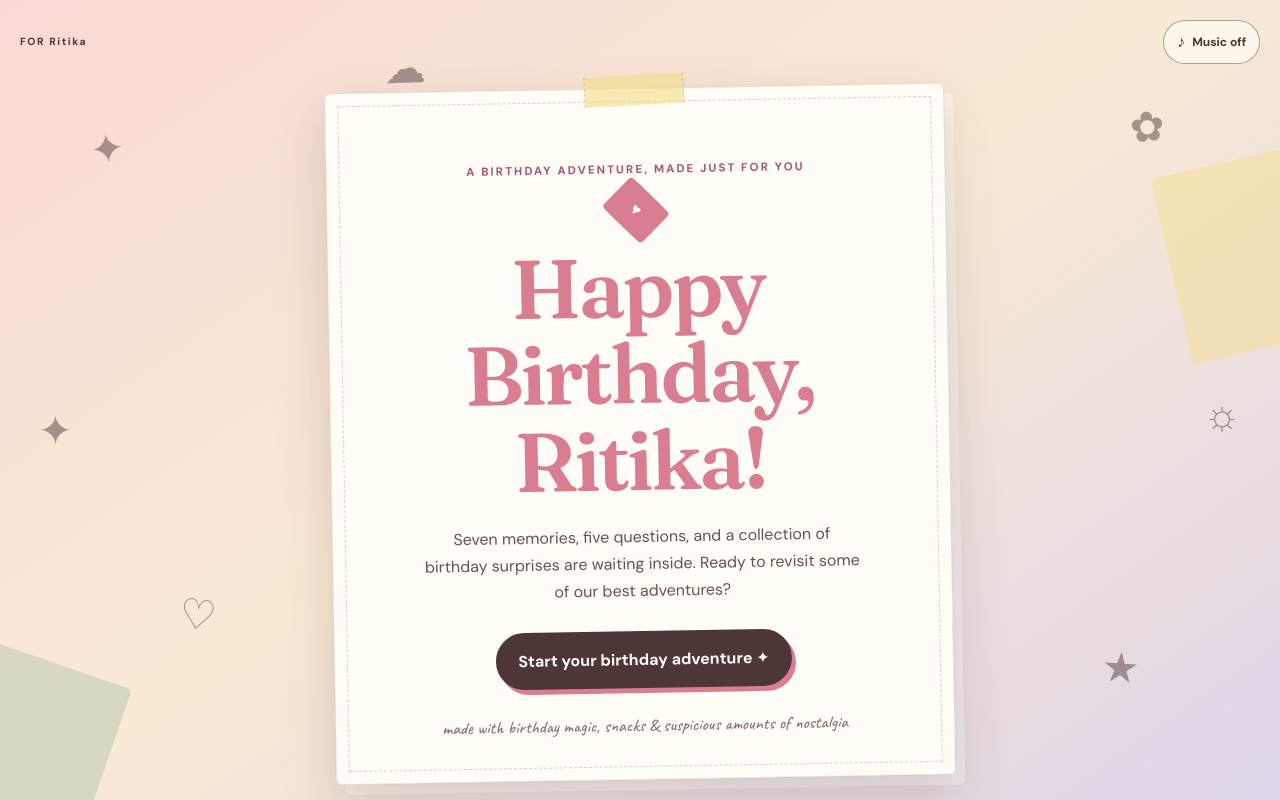
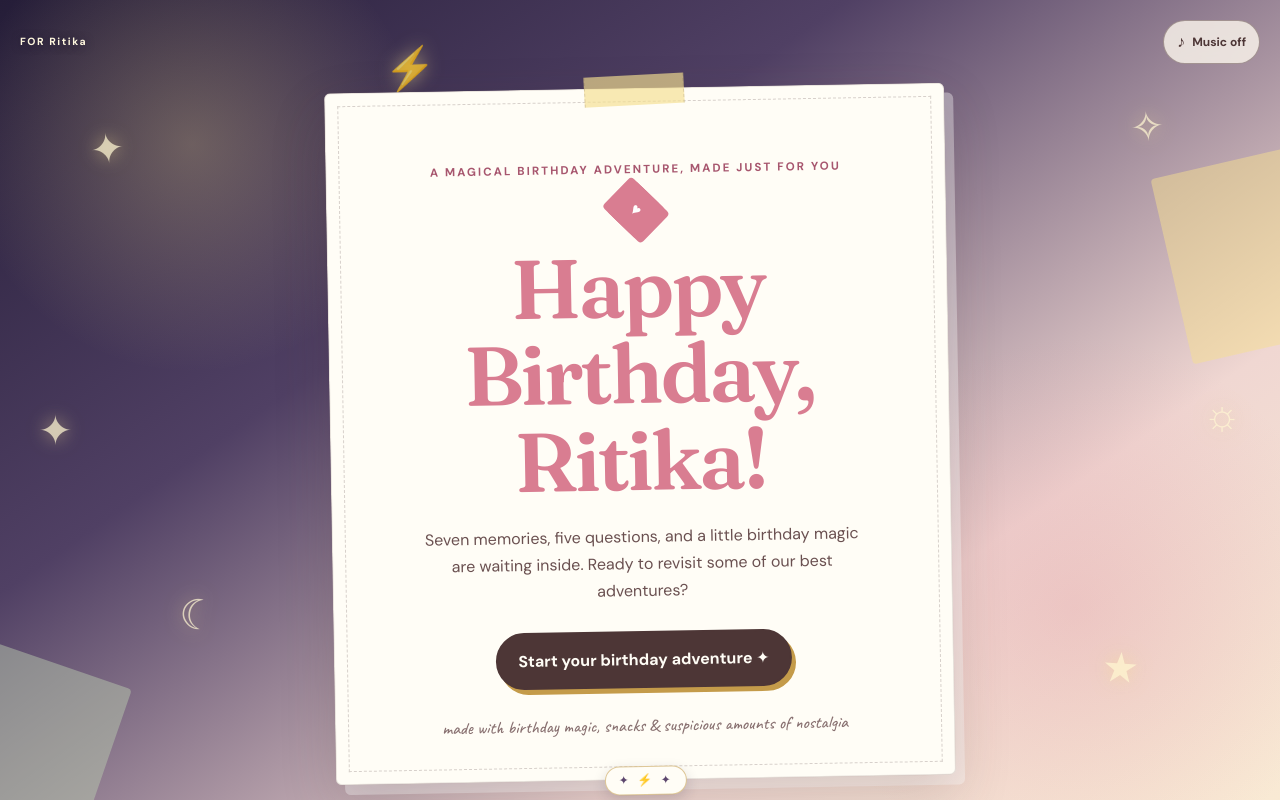
Before and after one commit to gopinathvarad/Birthday-bash, a React (Vite) app: page / in a window 1280 px wide. Built offline with nearby package versions, Linux system fonts and the light colour scheme.

Commit message:
Add magical theme and protected timed reveals

```diff
--- a/src/App.jsx
+++ b/src/App.jsx
@@ -4,7 +4,8 @@ import { memoryData, publicAsset } from "./memoryData";
 
 const STORAGE_KEY = "memory-arcade-unlocked";
 const SURPRISE_PROGRESS_KEY = "memory-arcade-surprise-progress-v1";
-const SURPRISE_WAIT_MS = 60 * 60 * 1000;
+const FIRST_SURPRISE_WAIT_MS = 8.5 * 60 * 60 * 1000;
+const FOLLOWUP_SURPRISE_WAIT_MS = 60 * 60 * 1000;
 
 function readSurpriseProgress() {
   try {
@@ -147,7 +148,7 @@ function MusicToggle({ playing, error, onToggle }) {
 
 function Welcome({ onEnter, music }) {
   const reduceMotion = useReducedMotion();
-  const floaters = ["✦", "♡", "✿", "★", "☁", "♥", "✦", "☼"];
+  const floaters = ["✦", "☾", "✧", "★", "⚡", "♡", "✦", "☼"];
 
   return (
     <motion.div
@@ -198,7 +199,7 @@ function Header({ music }) {
   return (
     <header className="site-header">
       <a href="#top" className="brand" aria-label="Memory Arcade home">
-        <span aria-hidden="true">♥</span> memory arcade
+        <span aria-hidden="true">✧</span> memory arcade
       </a>
       <nav aria-label="Main navigation">
         <a href="#map">Map</a>
@@ -564,14 +565,18 @@ function FinaleModal({ open, onClose }) {
   const canRevealNext = !allRevealed
     && (progress.revealedCount === 0 || !progress.nextUnlockAt || waitRemaining === 0);
   const nextNumber = progress.revealedCount + 1;
+  const isWandToSecondWait = progress.revealedCount === 1;
 
   const revealNext = () => {
     if (!canRevealNext) return;
     const revealedAt = Date.now();
     const revealedCount = Math.min(totalSurprises, progress.revealedCount + 1);
+    const waitDuration = revealedCount === 1
+      ? FIRST_SURPRISE_WAIT_MS
+      : FOLLOWUP_SURPRISE_WAIT_MS;
     const nextProgress = {
       revealedCount,
-      nextUnlockAt: revealedCount < totalSurprises ? revealedAt + SURPRISE_WAIT_MS : null,
+      nextUnlockAt: revealedCount < totalSurprises ? revealedAt + waitDuration : null,
     };
     try {
       localStorage.setItem(SURPRISE_PROGRESS_KEY, JSON.stringify(nextProgress));
@@ -637,7 +642,11 @@ function FinaleModal({ open, onClose }) {
                   <span className="unlock-icon" aria-hidden="true">{nextNumber === 1 ? "✧" : "🔓"}</span>
                   <p className="eyebrow">Surprise {nextNumber} of {totalSurprises} is ready</p>
                   <h3>{nextNumber === 1 ? "Let the wand choose you" : "Your next mystery is waiting"}</h3>
-                  <p>{nextNumber === 1 ? "The first ticket is yours immediately." : "The one-hour spell has lifted. Tap when you are ready."}</p>
+                  <p>{nextNumber === 1
+                    ? "The first ticket is yours immediately."
+                    : nextNumber === 2
+                      ? "The eight-hour thirty-minute spell has lifted. Tap when you are ready."
+                      : "The one-hour spell has lifted. Tap when you are ready."}</p>
                   <button type="button" className="primary-button" onClick={revealNext}>
                     Reveal surprise {nextNumber} of {totalSurprises} ✦
                   </button>
@@ -645,7 +654,7 @@ function FinaleModal({ open, onClose }) {
               ) : (
                 <>
                   <span className="unlock-icon" aria-hidden="true">⌛</span>
-                  <p className="eyebrow">One-hour mystery lock</p>
+                  <p className="eyebrow">{isWandToSecondWait ? "Eight-hour thirty-minute mystery lock" : "One-hour mystery lock"}</p>
                   <h3>Next surprise unlocks in</h3>
                   <time className="surprise-countdown" dateTime={`PT${Math.ceil(waitRemaining / 1000)}S`}>
                     {formatCountdown(waitRemaining)}
@@ -673,6 +682,18 @@ function FinaleModal({ open, onClose }) {
 function ResetConfirmation({ open, onCancel, onConfirm }) {
   const dialogRef = useDialog(open, onCancel);
   const reduceMotion = useReducedMotion();
+  const [password, setPassword] = useState("");
+  const [passwordError, setPasswordError] = useState("");
+
+  const submitReset = (event) => {
+    event.preventDefault();
+    if (password.trim() !== "GV") {
+      setPasswordError("That password is incorrect. Progress has not been erased.");
+      return;
+    }
+    setPasswordError("");
+    onConfirm();
+  };
 
   if (!open) return null;
 
@@ -685,7 +706,7 @@ function ResetConfirmation({ open, onCancel, onConfirm }) {
       animate={{ opacity: 1 }}
       exit={{ opacity: 0 }}
     >
-      <motion.div
+      <motion.form
         ref={dialogRef}
         className="reset-dialog"
         role="alertdialog"
@@ -695,16 +716,32 @@ function ResetConfirmation({ open, onCancel, onConfirm }) {
         initial={reduceMotion ? false : { opacity: 0, y: 20, scale: 0.96 }}
         animate={{ opacity: 1, y: 0, scale: 1 }}
         exit={{ opacity: 0, y: 12, scale: 0.98 }}
+        onSubmit={submitReset}
       >
         <span className="reset-icon" aria-hidden="true">🫰</span>
         <p className="eyebrow">Thanos reset</p>
         <h2 id="reset-title">Start the entire arcade again?</h2>
-        <p id="reset-description">Are you sure? This will erase every visited memory, quiz answer, revealed surprise and active timer on this browser.</p>
+        <p id="reset-description">Are you sure? This will erase every visited memory, quiz answer, revealed surprise and active timer on this browser. Enter the reset password to continue.</p>
+        <div className="reset-password-field">
+          <label htmlFor="thanos-password">Reset password</label>
+          <input
+            id="thanos-password"
+            type="password"
+            value={password}
+            onChange={(event) => {
+              setPassword(event.target.value);
+              if (passwordError) setPasswordError("");
+            }}
+            autoComplete="off"
+            spellCheck="false"
+          />
+          <p className="reset-error" role="alert" aria-live="polite">{passwordError}</p>
+        </div>
         <div className="reset-actions">
           <button type="button" className="secondary-button" onClick={onCancel}>Keep my progress</button>
-          <button type="button" className="primary-button reset-confirm-button" onClick={onConfirm}>Yes, erase everything</button>
+          <button type="submit" className="primary-button reset-confirm-button">Yes, erase everything</button>
         </div>
-      </motion.div>
+      </motion.form>
     </motion.div>
   );
 }
@@ -764,7 +801,7 @@ function App() {
             <div className="hero-copy">
               <p className="eyebrow">Welcome, player one</p>
               <h1>{memoryData.site.title}</h1>
-              <p>Seven little worlds from one very good story.</p>
+              <p>Seven little worlds, one very good story, and just enough magic.</p>
               <a href="#map" className="text-link">Start at the beginning <span aria-hidden="true">↓</span></a>
             </div>
             <div className="hero-polaroids">
--- a/src/index.css
+++ b/src/index.css
@@ -18,6 +18,8 @@
   --lavender: #c8b8dc;
   --sage: #b7c8ae;
   --butter: #f5df91;
+  --night: #211a35;
+  --gold: #c49b4a;
 }
 
 * { box-sizing: border-box; }
@@ -43,8 +45,11 @@ button:focus-visible, a:focus-visible { outline: 3px solid #6f4f82; outline-offs
 .app-shell {
   min-height: 100vh;
   background-color: var(--paper);
-  background-image: radial-gradient(rgba(77, 54, 54, .075) .7px, transparent .7px);
-  background-size: 8px 8px;
+  background-image:
+    radial-gradient(circle at 16% 12%, rgba(196, 155, 74, .18) 0 1px, transparent 1.7px),
+    radial-gradient(circle at 77% 35%, rgba(80, 62, 112, .13) 0 1px, transparent 1.8px),
+    radial-gradient(rgba(77, 54, 54, .065) .7px, transparent .7px);
+  background-size: 46px 46px, 63px 63px, 8px 8px;
 }
 .app-hidden { height: 100vh; overflow: hidden; }
 
@@ -54,26 +59,32 @@ h1, h2, h3 { font-family: "Fraunces", Georgia, serif; margin: 0; line-height: 1.
 .primary-button {
   display: inline-flex; align-items: center; justify-content: center; border: 2px solid var(--cocoa);
   border-radius: 999px; background: var(--cocoa); color: #fffdf6; padding: .9rem 1.3rem;
-  font-weight: 700; text-decoration: none; box-shadow: 4px 5px 0 var(--rose);
+  font-weight: 700; text-decoration: none; box-shadow: 4px 5px 0 var(--gold);
   cursor: pointer; transition: transform .18s ease, box-shadow .18s ease, background .18s ease;
 }
-.primary-button:hover { transform: translate(-1px, -2px); box-shadow: 6px 7px 0 var(--rose); background: #5d4141; }
-.primary-button:active { transform: translate(2px, 2px); box-shadow: 2px 3px 0 var(--rose); }
+.primary-button:hover { transform: translate(-1px, -2px); box-shadow: 6px 7px 0 var(--gold); background: #3b2d4d; }
+.primary-button:active { transform: translate(2px, 2px); box-shadow: 2px 3px 0 var(--gold); }
 .text-link { color: var(--cocoa); font-weight: 700; text-underline-offset: 5px; text-decoration-thickness: 2px; }
 
 /* Welcome */
 .welcome-screen {
   position: fixed; inset: 0; z-index: 100; overflow: hidden; display: grid; place-items: center;
-  padding: 5.5rem 1.25rem 2rem; background: linear-gradient(145deg, #f9d9d6 0%, #f9ead4 48%, #ded5e9 100%);
+  padding: 5.5rem 1.25rem 2rem;
+  background:
+    radial-gradient(circle at 15% 18%, rgba(245,223,145,.28), transparent 18%),
+    radial-gradient(circle at 84% 76%, rgba(217,125,145,.24), transparent 22%),
+    linear-gradient(145deg, #251d38 0%, #504064 35%, #f0d7d2 73%, #f9ead4 100%);
 }
 .welcome-grain { position: absolute; inset: 0; opacity: .26; background-image: radial-gradient(rgba(77,54,54,.2) .65px, transparent .65px); background-size: 6px 6px; }
 .welcome-topbar { position: absolute; top: 1.25rem; left: 1.25rem; right: 1.25rem; z-index: 2; display: flex; align-items: center; justify-content: space-between; }
+.welcome-topbar .tiny-label { color: #fff8de; text-shadow: 0 1px 8px rgba(33,26,53,.7); }
 .welcome-card {
   position: relative; z-index: 2; width: min(100%, 620px); padding: clamp(2.4rem, 7vw, 4.5rem) clamp(1.5rem, 7vw, 4rem) 2.5rem;
   text-align: center; background: #fffdf6; border: 1px solid rgba(77,54,54,.14); border-radius: 6px;
   box-shadow: 0 22px 55px rgba(77,54,54,.19), 9px 10px 0 rgba(255,255,255,.38);
 }
 .welcome-card::before { content: ""; position: absolute; inset: 12px; border: 1px dashed rgba(77,54,54,.22); pointer-events: none; }
+.welcome-card::after { content: "✦  ⚡  ✦"; position: absolute; left: 50%; bottom: -1rem; transform: translateX(-50%); padding: .28rem .8rem; border: 1px solid rgba(196,155,74,.55); border-radius: 999px; color: #5c466d; background: #fffdf6; font-size: .75rem; letter-spacing: .22em; box-shadow: 0 5px 14px rgba(33,26,53,.16); }
 .welcome-card h1 { font-size: clamp(2.6rem, 8vw, 5.2rem); }
 .welcome-card h1 { color: var(--rose); }
 .welcome-card h1 em { color: var(--rose); font-family: "Caveat", cursive; font-weight: 700; }
@@ -86,7 +97,7 @@ h1, h2, h3 { font-family: "Fraunces", Georgia, serif; margin: 0; line-height: 1.
 .paper-scrap { position: absolute; width: 150px; height: 190px; border-radius: 4px; opacity: .5; }
 .scrap-one { left: -45px; bottom: -50px; background: var(--sage); transform: rotate(19deg); }
 .scrap-two { right: -40px; top: 20%; background: var(--butter); transform: rotate(-13deg); }
-.floater { position: absolute; z-index: 1; color: rgba(77,54,54,.48); font-size: clamp(1.4rem, 4vw, 2.6rem); }
+.floater { position: absolute; z-index: 1; color: rgba(255,246,211,.72); font-size: clamp(1.4rem, 4vw, 2.6rem); text-shadow: 0 0 18px rgba(245,223,145,.58); }
 .floater-1 { left: 7%; top: 16%; }.floater-2 { left: 14%; bottom: 18%; }.floater-3 { right: 9%; top: 13%; }.floater-4 { right: 11%; bottom: 12%; }
 .floater-5 { left: 30%; top: 5%; }.floater-6 { right: 28%; bottom: 5%; }.floater-7 { left: 3%; top: 50%; }.floater-8 { right: 3%; top: 48%; }
 
@@ -101,10 +112,10 @@ h1, h2, h3 { font-family: "Fraunces", Georgia, serif; margin: 0; line-height: 1.
 /* Header and hero */
 .site-header {
   position: sticky; top: 0; z-index: 40; display: grid; grid-template-columns: 1fr auto; align-items: center; gap: .8rem;
-  padding: .8rem clamp(1rem, 4vw, 3rem); border-bottom: 1px solid rgba(77,54,54,.12); background: rgba(255,250,240,.88); backdrop-filter: blur(12px);
+  padding: .8rem clamp(1rem, 4vw, 3rem); border-bottom: 1px solid rgba(196,155,74,.45); background: rgba(255,250,240,.9); backdrop-filter: blur(12px);
 }
 .brand { color: var(--cocoa); font-family: "Fraunces", serif; font-size: .92rem; font-weight: 700; text-decoration: none; }
-.brand span { color: var(--rose); }
+.brand span { color: var(--gold); text-shadow: 0 0 12px rgba(196,155,74,.35); }
 .site-header nav { grid-column: 1 / -1; grid-row: 2; display: flex; justify-content: center; gap: 1.25rem; }
 .site-header nav a { color: #725757; font-size: .75rem; font-weight: 700; text-decoration: none; }
 .site-header nav a:hover { color: var(--rose); }
@@ -113,6 +124,7 @@ h1, h2, h3 { font-family: "Fraunces", Georgia, serif; margin: 0; line-height: 1.
   position: relative; min-height: 72vh; display: grid; align-items: center; gap: 3rem; max-width: 1120px; margin: 0 auto;
   padding: clamp(5rem, 11vw, 8.5rem) clamp(1.25rem, 5vw, 4rem); overflow: hidden;
 }
+.hero-section::before { content: "✦\A ·   ✧   ·\A   ☾"; white-space: pre; position: absolute; right: 3%; top: 7%; color: rgba(92,70,109,.16); font-family: "Fraunces", serif; font-size: clamp(2rem, 6vw, 5rem); line-height: 1.55; letter-spacing: .25em; transform: rotate(8deg); pointer-events: none; }
 .hero-copy { position: relative; z-index: 2; }
 .hero-copy h1 { max-width: 750px; font-size: clamp(3.3rem, 10vw, 7.5rem); }
 .hero-copy > p:not(.eyebrow) { margin: 1.2rem 0 1.5rem; color: #755d5d; font-size: clamp(1.05rem, 2vw, 1.25rem); }
@@ -261,6 +273,11 @@ h1, h2, h3 { font-family: "Fraunces", Georgia, serif; margin: 0; line-height: 1.
 .reset-dialog h2 { font-size: clamp(2rem, 7vw, 3.5rem); }
 .reset-dialog > p:not(.eyebrow) { margin: 1.1rem auto 1.8rem; max-width: 420px; color: #6a5050; line-height: 1.65; }
 .reset-icon { display: block; margin-bottom: .8rem; font-size: 2.5rem; }
+.reset-password-field { display: grid; gap: .45rem; max-width: 330px; margin: 0 auto 1.35rem; text-align: left; }
+.reset-password-field label { color: #624b5f; font-size: .72rem; font-weight: 800; letter-spacing: .12em; text-transform: uppercase; }
+.reset-password-field input { width: 100%; min-height: 48px; padding: .7rem .9rem; border: 2px solid rgba(77,54,54,.35); border-radius: 8px; background: #fffaf0; color: var(--cocoa); font: inherit; letter-spacing: .12em; }
+.reset-password-field input:focus-visible { outline: 3px solid #6f4f82; outline-offset: 3px; border-color: #6f4f82; }
+.reset-error { min-height: 1.35rem; margin: 0; color: #9f314e; font-size: .74rem; line-height: 1.35; }
 .reset-actions { display: flex; flex-wrap: wrap; justify-content: center; gap: .8rem; }
 .secondary-button {
   display: inline-flex; align-items: center; justify-content: center; padding: .9rem 1.3rem; border: 2px solid var(--cocoa);
--- a/src/memoryData.js
+++ b/src/memoryData.js
@@ -7,15 +7,15 @@ export const memoryData = {
     herName: "Ritika",
     herNickname: "Ritika",
     yourName: "Gopinath Varadarajan",
-    eyebrow: "A birthday adventure, made just for you",
+    eyebrow: "A magical birthday adventure, made just for you",
     title: "Ritika's Memory Arcade",
     greeting: "Happy Birthday, Ritika!",
     intro:
-      "Seven memories, five questions, and a collection of birthday surprises are waiting inside. Ready to revisit some of our best adventures?",
+      "Seven memories, five questions, and a little birthday magic are waiting inside. Ready to revisit some of our best adventures?",
     enterLabel: "Start your birthday adventure ✦",
     music: {
-      title: "Happy Birthday — instrumental",
-      src: publicAsset("/audio/happy-birthday-instrumental.mp3?v=1"),
+      title: "An original magical birthday overture",
+      src: publicAsset("/audio/magical-birthday-overture.mp3?v=1"),
     },
     theme: {
       paper: "#fffaf0",
@@ -26,6 +26,8 @@ export const memoryData = {
       lavender: "#c8b8dc",
       sage: "#b7c8ae",
       butter: "#f5df91",
+      night: "#211a35",
+      gold: "#c49b4a",
     },
   },
 
@@ -179,7 +181,7 @@ export const memoryData = {
   finale: {
     eyebrow: "Final level · timed birthday itinerary",
     heading: "Five surprises for Ritika",
-    intro: "Reveal the first surprise now. After every ticket, the Memory Arcade will make you wait one hour before the next mystery unlocks.",
+    intro: "Reveal the wand now. Its magic seals the next ticket for eight hours and thirty minutes; after that, each new surprise unlocks one hour after the last.",
   },
 
   finaleTickets: [
```
Also changed, not shown: 1 other file (tests, documents, lock files or other folders).
